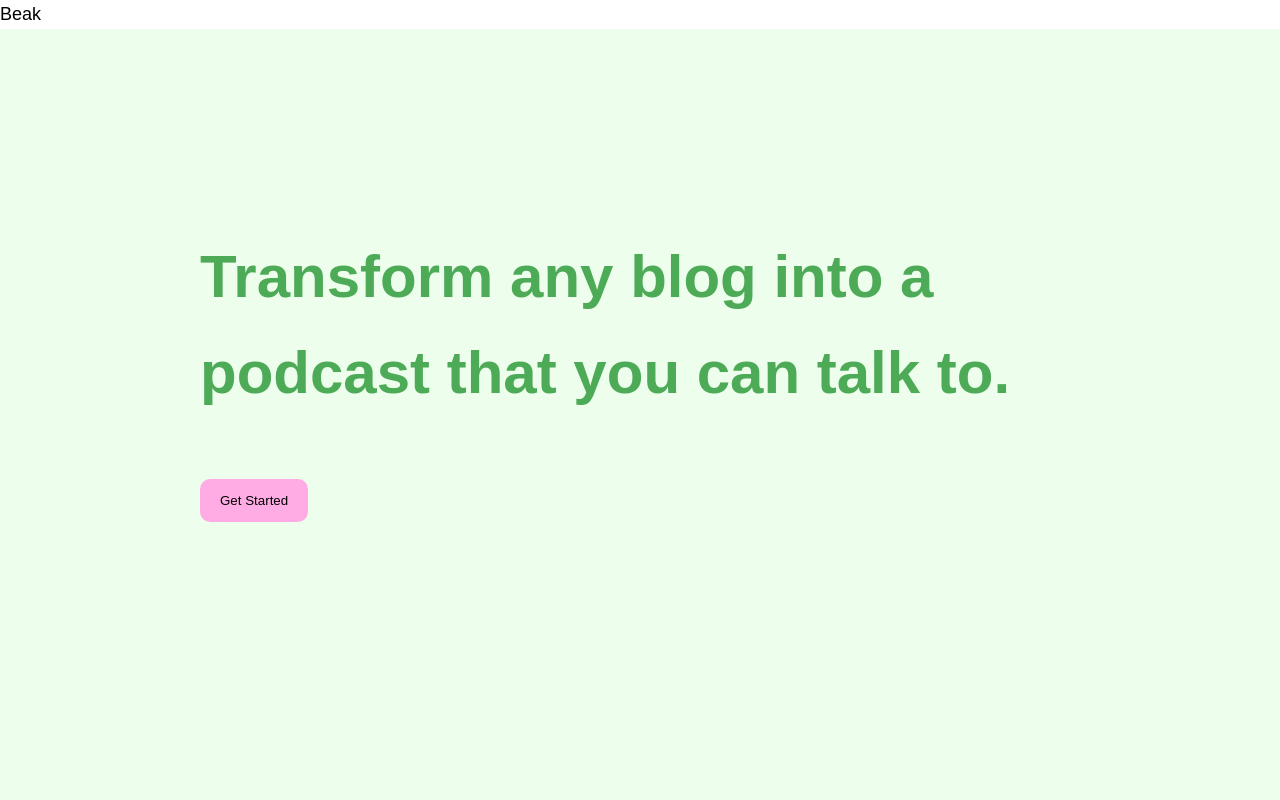
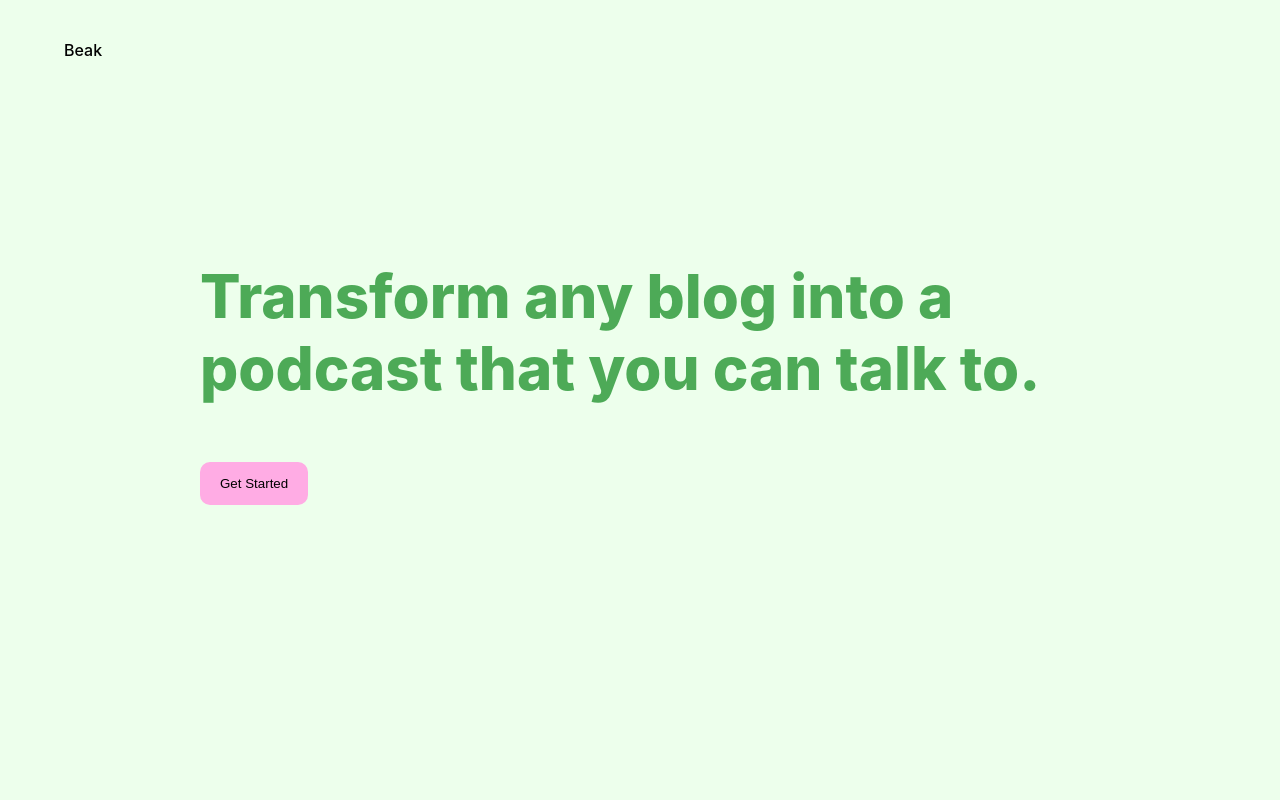
Before and after one commit to anosharahim/myna-voice-ai, a React (Create React App) app in the folder frontend/: page / in a window 1280 px wide. Shown: the top 800 px of the page. Built offline with nearby package versions, Linux system fonts and the light colour scheme; no server answers.

Commit message:
add site header style selectors

```diff
--- a/frontend/src/css/global.css
+++ b/frontend/src/css/global.css
@@ -1,5 +1,11 @@
 html,
-body {
+body,
+h1,
+h2,
+h3,
+p,
+div,
+etc. {
   padding: 0;
   margin: 0;
   font-family: "Kanit", sans-serif;
@@ -31,6 +37,16 @@ button {
 
 button:hover {
   opacity: 1;
+}
+
+.site-header {
+  background-color: #edffec;
+  font-weight: 500;
+}
+
+.site-name {
+  padding-left: 8vh;
+  padding-top: 5vh;
 }
 
 /* Landing Page Styling*/
@@ -148,7 +164,7 @@ button:hover {
   /* background-color: transparent; */
   border: 1px solid #000;
   /* border-bottom: 1px solid #000; */
-  margin-bottom: 10px;
+  margin-bottom: 20px;
 }
 
 .library-title {
```
